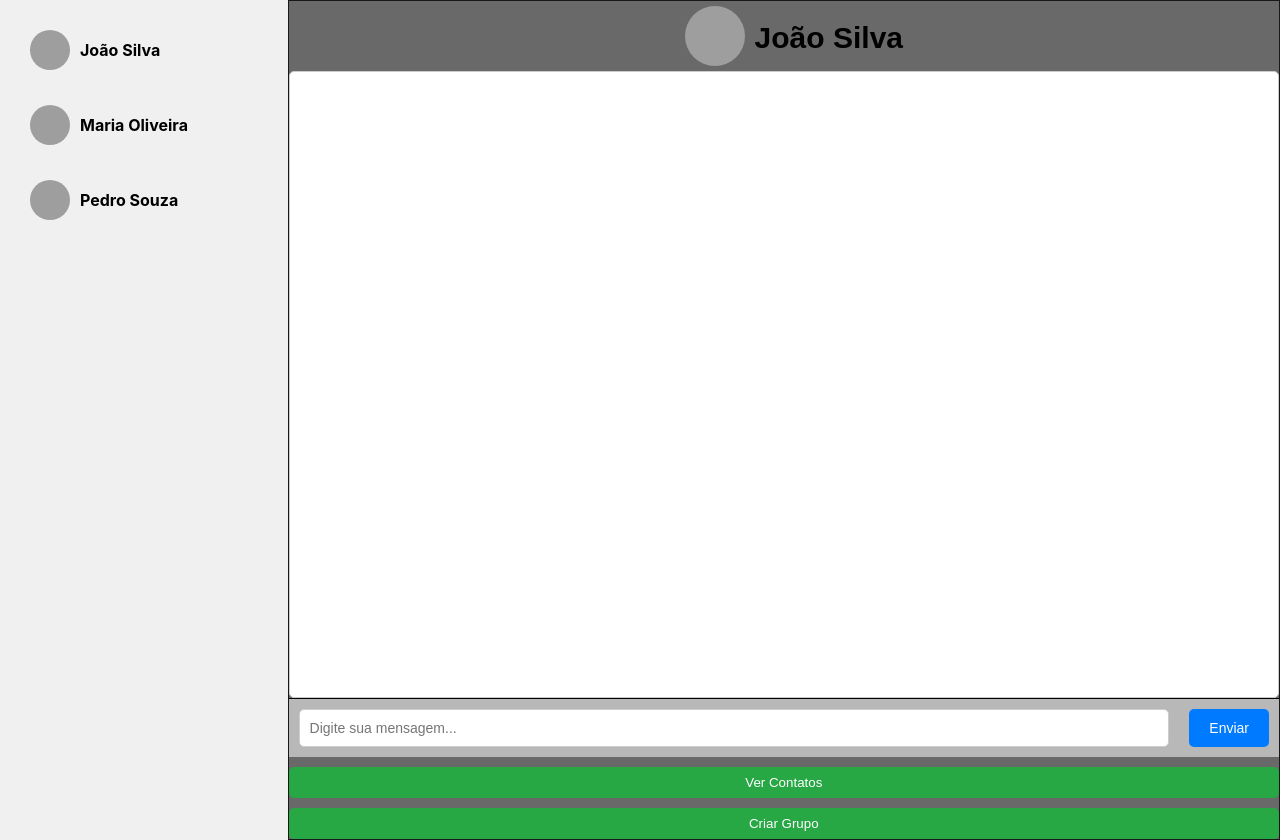
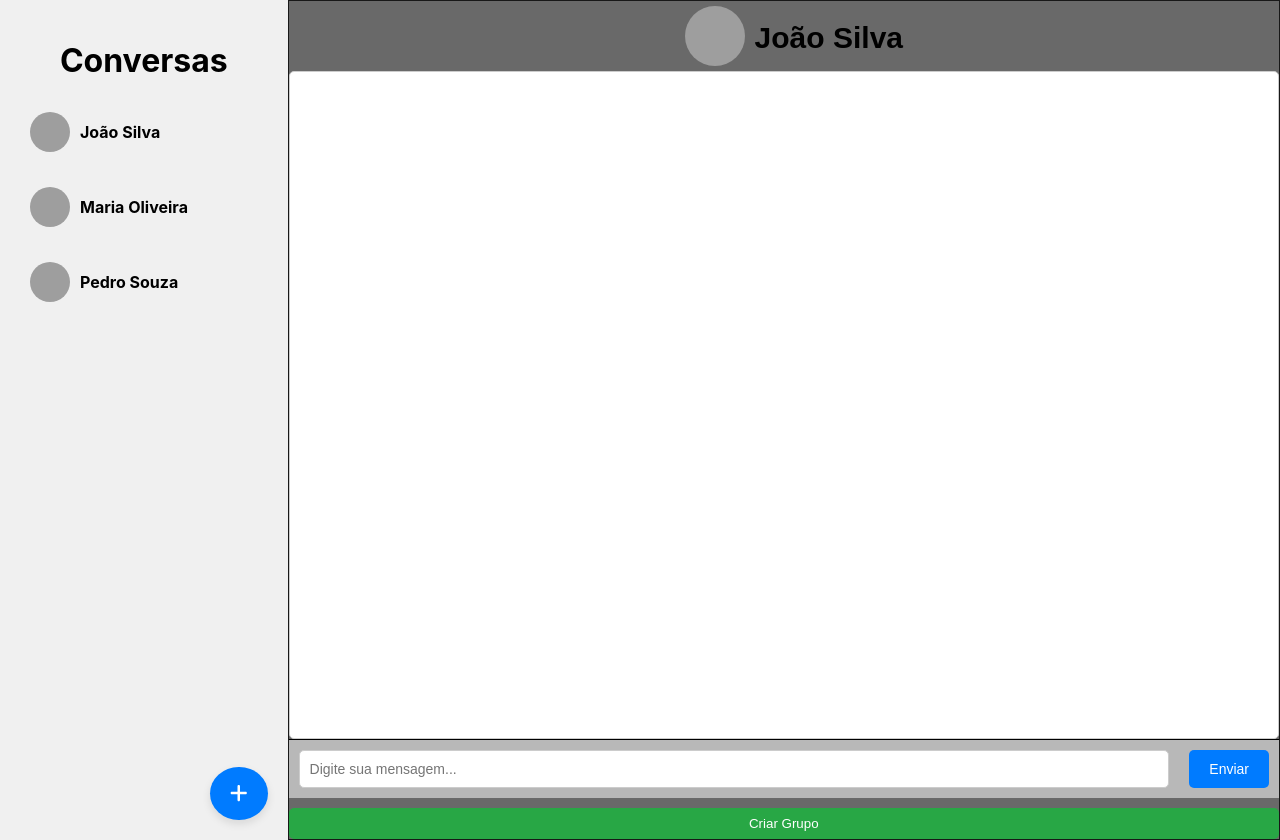
Before and after one commit to Realdo-Justino/projeto-abp, a React (Create React App) app: page /chat in a window 1280 px wide. Built offline with nearby package versions, Linux system fonts and the light colour scheme; grey boxes are pictures that could not be loaded.

Commit message:
Added Contact Button

```diff
--- a/package.json
+++ b/package.json
@@ -3,6 +3,9 @@
   "version": "0.1.0",
   "private": true,
   "dependencies": {
+    "@fortawesome/fontawesome-svg-core": "^6.7.1",
+    "@fortawesome/free-solid-svg-icons": "^6.7.1",
+    "@fortawesome/react-fontawesome": "^0.2.2",
     "@testing-library/jest-dom": "^5.17.0",
     "@testing-library/react": "^13.4.0",
     "@testing-library/user-event": "^13.5.0",
--- a/src/pages/chat/Chat.css
+++ b/src/pages/chat/Chat.css
@@ -10,13 +10,31 @@
 }
 
 .side-bar {
+    position: relative;
     width: 20%;
     background-color: #888888;
     display: flex;
     flex-direction: column;
-    overflow: hidden;
     overflow-y: auto;
     height: 100vh;
+}
+
+.floatingButton {
+    position: absolute;
+    bottom: 20px;
+    right: 20px;
+    padding: 15px 20px;
+    border-radius: 50%;
+    background-color: #007bff;
+    color: white;
+    border: none;
+    cursor: pointer;
+    box-shadow: 0 4px 8px rgba(0, 0, 0, 0.1);
+    font-size: 20px;
+}
+
+.empthyBox {
+    height: 40px;
 }
 
 .title {
@@ -42,7 +60,6 @@
     overflow-y: auto;
     background-color: #000000bb;
 }
-
 
 .userInput {
     flex: 1;
--- a/src/pages/chat/Chat.tsx
+++ b/src/pages/chat/Chat.tsx
@@ -6,6 +6,8 @@ import { useMemoryContext } from '../../memory/memory';
 import './Chat.css';
 import Conversation from './components/conversation/conversation';
 import ContactTitle from './components/title/title';
+import { FontAwesomeIcon } from '@fortawesome/react-fontawesome';
+import { faPlus } from '@fortawesome/free-solid-svg-icons';
 
 function Chat() : JSX.Element {
     const navigate = useNavigate();
@@ -53,9 +55,14 @@ function Chat() : JSX.Element {
     return (
         <div className='container'>
             <div className="side-bar">
+                <h1>Conversas</h1>
                 {contacts.map((currentContact) => (
                     Conversation(currentContact, focusOnContactById)
                 ))}
+                <div className='empthyBox' />
+                <button className='floatingButton' onClick={goToContatos}>
+                    <FontAwesomeIcon icon={faPlus} />
+                </button>
             </div>
             <div className="chat-container">
                 <div className='title'>
@@ -75,10 +82,6 @@ function Chat() : JSX.Element {
                     <button className="inputMessage" type="submit">Enviar</button>
                 </form>
 
-                <button className="go-to-contatos" onClick={goToContatos}>
-                    Ver Contatos
-                </button>
-
                 <button className="go-to-grupo" onClick={goToGrupo}>
                     Criar Grupo
                 </button>
```
Also changed, not shown: 1 other file (tests, documents, lock files or other folders).
